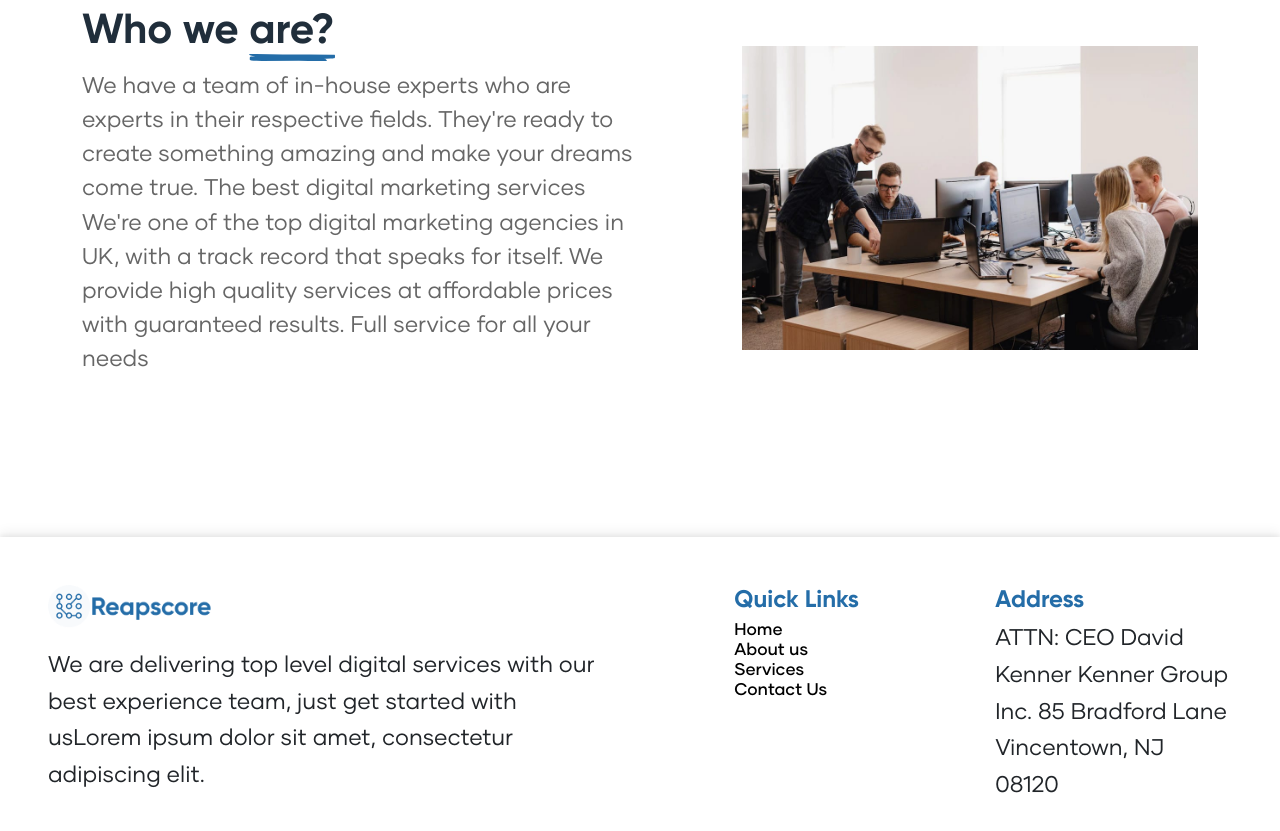
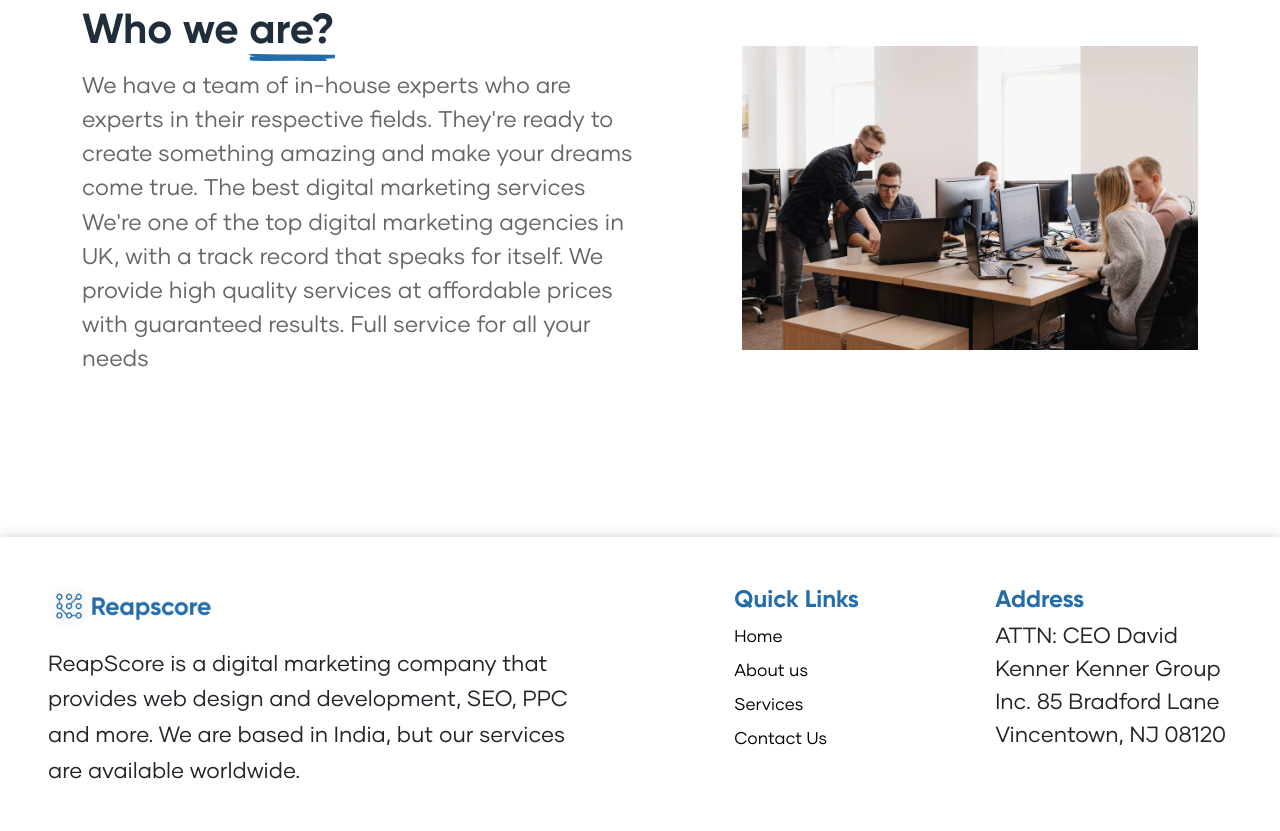
Before and after one commit to Freelancers007/Reapscore, a plain HTML site: page about.html in a window 1280 px wide. Shown: the part 564-1395 px from the top of the page. Drawn offline with Linux system fonts and the light colour scheme; files whose address does not match are found by name.

Commit message:
updated footer

```diff
--- a/about.html
+++ b/about.html
@@ -87,10 +87,9 @@
             <div class="brand-description">
                 <img src="./assets/logo full.png" />
                 <p>
-                    We are delivering top level digital services with our best experience team, just get started with
-                    usLorem
-                    ipsum dolor
-                    sit amet, consectetur adipiscing elit.
+                    ReapScore is a digital marketing company that provides web design and development, SEO, PPC and
+                    more. We are based in
+                    India, but our services are available worldwide.
                 </p>
             </div>
             <div class="quick-links">
@@ -99,7 +98,7 @@
                 </h6>
                 <ul class="quick-links-content">
                     <li><a href="/">Home</a></li>
-                    <li><a href="/#aboutUs">About us</a></li>
+                    <li><a href="#">About us</a></li>
                     <li><a href="/#services">Services</a></li>
                     <li><a href="/#contactus">
                             Contact Us
--- a/styles/footer.css
+++ b/styles/footer.css
@@ -29,9 +29,7 @@
     width: 50%;
     max-width: 550px;
     font-family: gilmer;
-    font-style: normal;
-    font-weight: 400;
-    font-size: 22.7257px;
+    font-size: 22px;
     line-height: 162%;
 }
 
@@ -53,10 +51,8 @@
 .quick-links-content {
     list-style: none;
     padding-inline-start: 0px;
-    font-family: gilmer-medium;
-    font-style: normal;
-    font-weight: 600;
-    font-size: 16.94px;
+    font-family: gilmer;
+    font-size: 17px;
     line-height: 20px;
 }
 
@@ -78,12 +74,14 @@
     width: 20%;
 }
 
+.quick-links-content li {
+    padding: 7px 0;
+}
+
 .address-content {
     font-family: gilmer;
     font-style: normal;
-    font-weight: 400;
-    font-size: 22.7257px;
-    line-height: 162%;
+    font-size: 22px;
 }
 
 @media (max-width: 540px) {
@@ -95,6 +93,14 @@
         /* display: none; */
         width: 100%;
         text-align: center;
+    }
+
+    .quick-links-content {
+        font-size: 16px;
+    }
+
+    .quick-links-content li {
+        padding: 5px 0;
     }
 
 
@@ -125,8 +131,5 @@
         font-size: 16px;
     }
 
-    .quick-links-content li {
-        padding: 7px 0;
-    }
 
 }
```
Also changed, not shown: index.html (+4 -4 lines).
